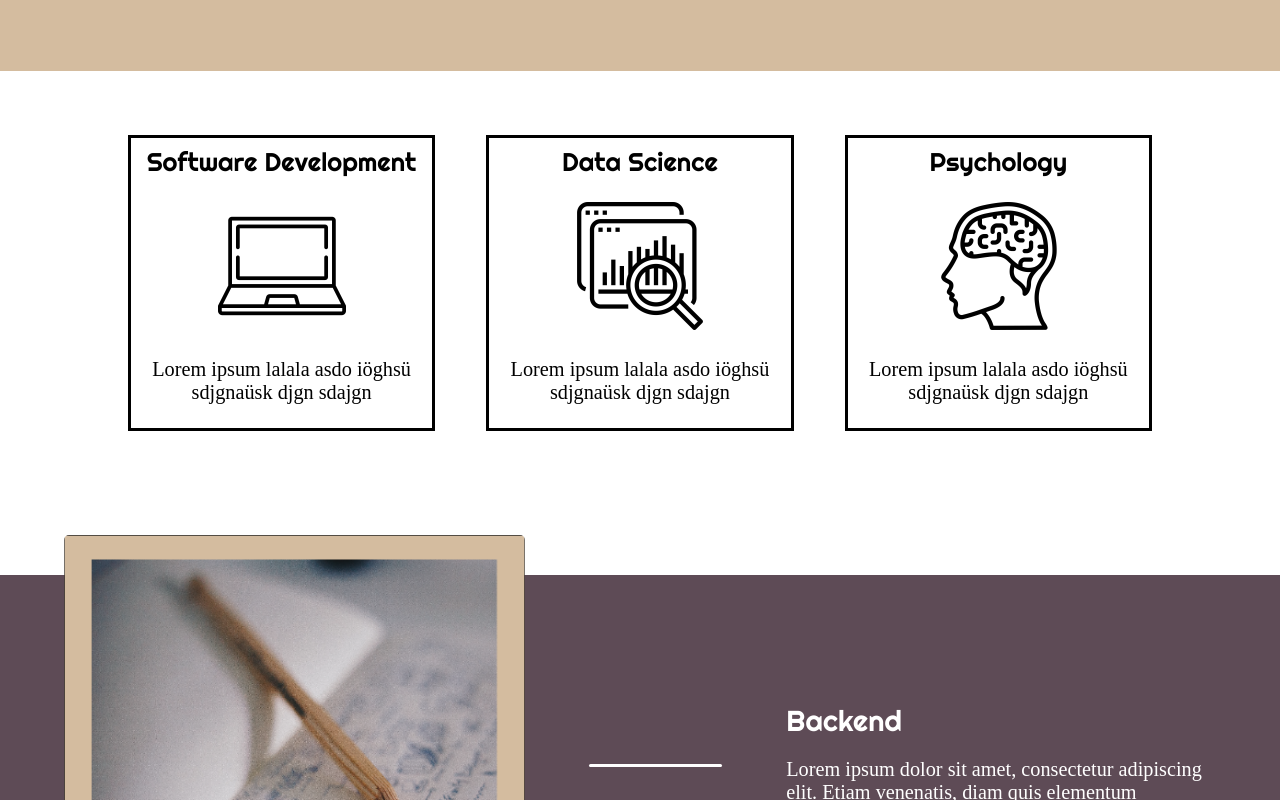
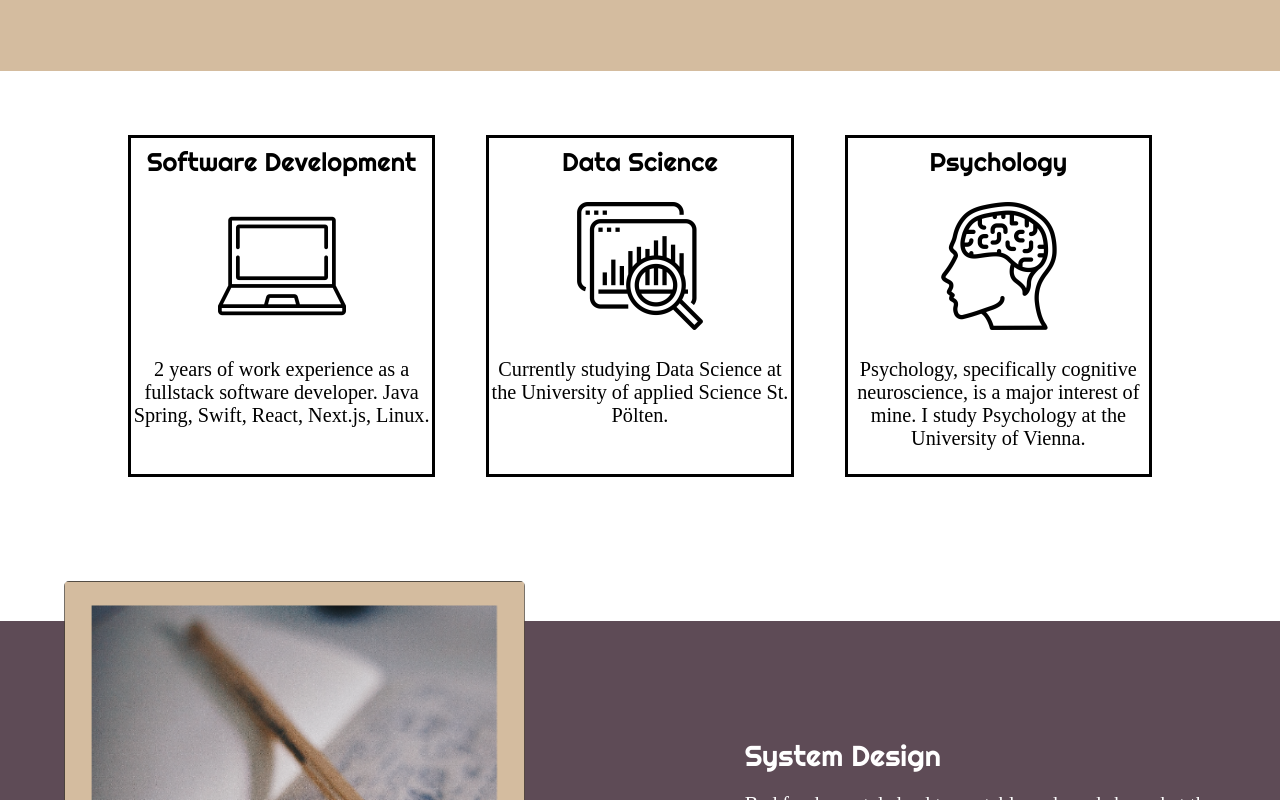
Before and after one commit to Tobilence/personal-homepage, a Next.js app: page / in a window 1280 px wide. Shown: the part 820-1620 px from the top of the page. Built offline with nearby package versions, Linux system fonts and the light colour scheme.

Commit message:
Changed texts

```diff
--- a/data/Data.ts
+++ b/data/Data.ts
@@ -1,19 +1,40 @@
 export const strings = {
+	about: {
+		title: "About Me",
+		text: "Lorem ipsum dolor sit amet, consectetur adipiscing elit. Etiam venenatis, diam quis elementum tincidunt, neque dolor interdum eros, sed euismod turpis augue quis mi. Aenean id rutrum velit. Donec eleifend dolor sed auctor molestie. Phasellus justo dui, feugiat ac aliquam at, euismod pretium mauris. Phasellus porttitor sit amet nibh ac feugiat. Suspendisse congue tincidunt eros. Pellentesque viverra elementum neque et vulputate. Sed vitae lobortis elit. Morbi nec diam sed turpis efficitur fermentum non eu ex. Aenean mattis tincidunt tellus at tincidunt. Suspendisse et tempus metus. Nunc cursus magna eu"
+	},
+	interests: [
+		{
+			title: "Software Development",
+			img: "/images/laptop.png",
+			text: "2 years of work experience as a fullstack software developer. Java Spring, Swift, React, Next.js, Linux."
+		},
+		{
+			title: "Data Science",
+			img: "/images/data.png",
+			text: "Currently studying Data Science at the University of applied Science St. Pölten."
+		},
+		{
+			title: "Psychology",
+			img: "/images/brain.png",
+			text: "Psychology, specifically cognitive neuroscience, is a major interest of mine. I study Psychology at the University of Vienna."
+		}
+	],
 	skills: [
 		{
-			title: "Backend",
-			text: "Lorem ipsum dolor sit amet, consectetur adipiscing elit. Etiam venenatis, diam quis elementum tincidunt. adipiscing elit. Etiam",
+			title: "System Design",
+			text: "Bad fundamentals lead to unstable code and skyrocket the necessary hours of work. As a developer I value writing clean code from the start, to maximize performance, whilst minimizing potential errors.",
 			imgSrc: "/images/system_design.png"
-		},
-		{
-			title: "iOS Development",
-			text: "Lorem ipsum dolor sit amet, consectetur adipiscing elit. Etiam venenatis, diam quis elementum tincidunt. adipiscing elit. Etiam",
-			imgSrc: "/images/plant_care.png"
 		},
 		{
 			title: "Webdevelopment",
 			text: "Lorem ipsum dolor sit amet, consectetur adipiscing elit. Etiam venenatis, diam quis elementum tincidunt. adipiscing elit. Etiam",
 			imgSrc: "/images/simple_track_1.png"
+		},
+		{
+			title: "iOS Development",
+			text: "I have finished 2 projects for the iOS platform. Plant Care and Simple Track. Plant Care helps with keeping your plants healthy, by measuring the water humidity and displying useful tips. SimpleTrack makes dieting a breeze by providing useful recipes and tracking your meals in a quick and easy manner.",
+			imgSrc: "/images/plant_care.png"
 		}
 	]
 }
--- a/src/components/sections/About/About.tsx
+++ b/src/components/sections/About/About.tsx
@@ -1,11 +1,12 @@
+import { strings } from "../../../../data/Data";
 import styles from "./About.module.css"
 
 const About = () => {
 
 	return (
 		<div className={styles.wrapper}>
-			<h1>About Me</h1>
-			<p>Lorem ipsum dolor sit amet, consectetur adipiscing elit. Etiam venenatis, diam quis elementum tincidunt, neque dolor interdum eros, sed euismod turpis augue quis mi. Aenean id rutrum velit. Donec eleifend dolor sed auctor molestie. Phasellus justo dui, feugiat ac aliquam at, euismod pretium mauris. Phasellus porttitor sit amet nibh ac feugiat. Suspendisse congue tincidunt eros. Pellentesque viverra elementum neque et vulputate. Sed vitae lobortis elit. Morbi nec diam sed turpis efficitur fermentum non eu ex. Aenean mattis tincidunt tellus at tincidunt. Suspendisse et tempus metus. Nunc cursus magna eu </p>
+			<h1>{strings.about.title}</h1>
+			<p>{strings.about.text} </p>
 		</div>
 
 	);
--- a/src/components/sections/Interests/Interests.tsx
+++ b/src/components/sections/Interests/Interests.tsx
@@ -1,27 +1,26 @@
+import Image from "next/image";
+import { strings } from "../../../../data/Data";
 import styles from "./Interests.module.css"
-import InterestsBox from "./InterestsBox";
 
 const Interests = () => {
 
 	return (
 		<div className={styles.wrapper}>
-			<InterestsBox
-				title="Software Development"
-				src="/images/laptop.png"
-				text="Lorem ipsum lalala asdo iöghsü sdjgnaüsk djgn sdajgn"
-			/>
-
-			<InterestsBox
-				title="Data Science"
-				src="/images/data.png"
-				text="Lorem ipsum lalala asdo iöghsü sdjgnaüsk djgn sdajgn"
-			/>
-
-			<InterestsBox
-				title="Psychology"
-				src="/images/brain.png"
-				text="Lorem ipsum lalala asdo iöghsü sdjgnaüsk djgn sdajgn"
-			/>
+			{
+				strings.interests.map(interest => (
+					<div key={interest.title} className={styles.interestsBoxWrapper}>
+						<h4 className={styles.interestBoxText}>{interest.title}</h4>
+						<Image
+							src={interest.img}
+							alt="Icon"
+							width={128}
+							height={128}
+							style={{ marginTop: "2vh" }}
+						/>
+						<p className={styles.interestBoxText} style={{ marginBottom: "3vh" }}>{interest.text}</p>
+					</div>
+				))
+			}
 		</div>
 
 	);
--- a/src/components/sections/Interests/InterestsBox.tsx
+++ /dev/null
@@ -1,28 +0,0 @@
-import Image from "next/image";
-import styles from "./Interests.module.css"
-
-interface Props {
-	title: string,
-	src: string,
-	text: string
-}
-
-const InterestsBox = ({ title, src, text }: Props) => {
-
-	return (
-		<div className={styles.interestsBoxWrapper}>
-			<h4 className={styles.interestBoxText}>{title}</h4>
-			<Image
-				src={src}
-				alt="Icon"
-				width={128}
-				height={128}
-				style={{ marginTop: "2vh" }}
-			/>
-			<p className={styles.interestBoxText} style={{ marginBottom: "3vh" }}>{text}</p>
-		</div>
-
-	);
-}
-
-export default InterestsBox;
--- a/styles/globals.css
+++ b/styles/globals.css
@@ -66,6 +66,7 @@ select {
   box-sizing: border-box;
   font-family: Avenir;
   resize: none;
+  font-size: .8rem;
 }
 
 input[type=text]:focus,
```
